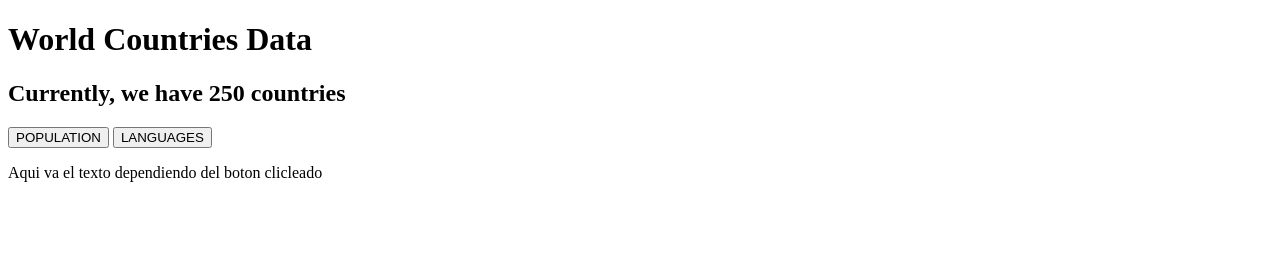
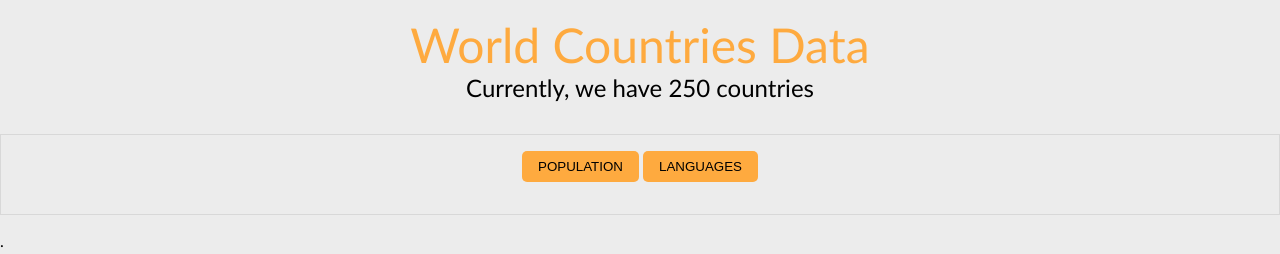
Before and after one commit to miguelruizF/30_days_of_JS_Exercises, a plain HTML site: page JS/day_25/index.html in a window 1280 px wide. Drawn offline with nearby package versions, Linux system fonts and the light colour scheme.

Commit message:
styles of the project finished

```diff
--- a/JS/day_25/app.js
+++ b/JS/day_25/app.js
@@ -3,6 +3,7 @@ import { countries_data } from "./data/countries_data.js";
 const btnPopulation = document.getElementById('population');
 const btnLanguages = document.getElementById('languages');
 const container = document.getElementById('container');
+const subtitulo = document.getElementById('text_btn');
 
 document.addEventListener('DOMContentLoaded', () => {
     btnPopulation.addEventListener('click', createPopulation);
@@ -51,6 +52,7 @@ const createPopulation = () => {
         }
     });
 
+    subtitulo.textContent = '10 Most Populated Countries in the world';
 }
 
 const createLanguages = () => {
@@ -104,4 +106,6 @@ const createLanguages = () => {
             }
         }
     });
+
+    subtitulo.textContent = '10 Most Spoken languages in the world';
 }
--- a/JS/day_25/index.html
+++ b/JS/day_25/index.html
@@ -4,6 +4,7 @@
     <meta charset="UTF-8">
     <meta name="viewport" content="width=device-width, initial-scale=1.0">
     <title>World Countries Data</title>
+    <link rel="stylesheet" href="styles.css">
 </head>
 <body>
     <header id="header">
@@ -11,14 +12,14 @@
         <h2>Currently, we have 250 countries</h2>
     </header>
     <main>
-        <div>
-            <div>
+        <div class="container_btn" id="container_btn">
+            <div class="btns" id="btns">
                 <button type="button" class="btn" id="population">POPULATION</button>
                 <button type="button" class="btn" id="languages">LANGUAGES</button>
             </div>
-            <p id="text_btn">Aqui va el texto dependiendo del boton clicleado</p>
+            <p id="text_btn" class="text_btn"></p>
         </div>
-        <div id="container">
+        <div id="container" class="container">
             <!-- <canvas id="myChart"></canvas> -->
         </div>
     </main>
@@ -26,4 +27,4 @@
     <script type="module" src="app.js"></script>
     <script src="https://cdn.jsdelivr.net/npm/chart.js"></script>
 </body>
-</html>
+</html>.
--- /dev/null
+++ b/JS/day_25/styles.css
@@ -0,0 +1,51 @@
+* {
+    margin: 0;
+    padding: 0;
+    box-sizing: border-box;
+}
+
+body{
+    min-height: 100dvh;
+    font-family: 'Gill Sans', 'Gill Sans MT', Calibri, 'Trebuchet MS', sans-serif;
+    margin: 1rem 0;
+    background-color: #ebebebe8;
+}
+
+header{
+    display: flex;
+    align-items: center;
+    flex-direction: column;
+    h1{
+        color: #feaa3f;
+        font-weight: lighter;
+        font-size: 3rem;
+    }
+    h2{
+        font-weight: lighter;
+    }
+}
+
+main{
+    width: 100%;
+    margin-top: 2rem;
+    .container_btn{
+        display: flex;
+        align-items: center;
+        flex-direction: column;
+        border: 1px solid #d3d3d3c2;
+        padding: 1rem 0;
+        .btn{
+            background-color: #feaa3f;
+            padding: .5rem 1rem;
+            border: none;
+            border-radius: 5px;
+        }
+        .text_btn{
+            margin-top: 1rem;
+        }
+    }
+    .container{
+        padding: 0 10%;
+        margin-top: 1rem;
+    }
+}
```
